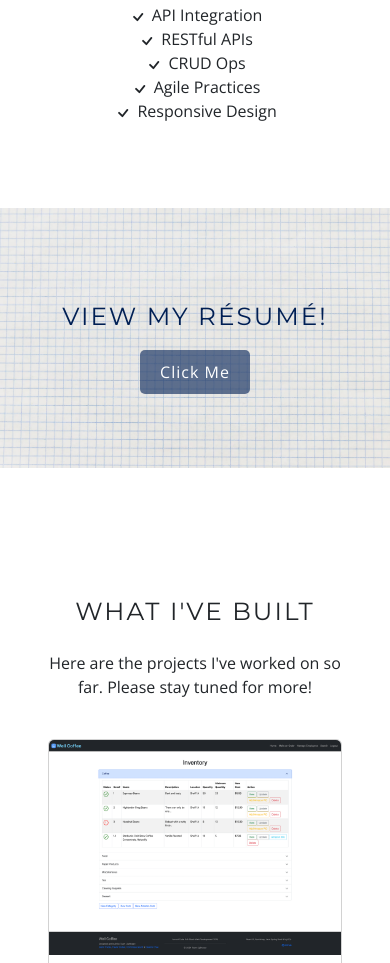
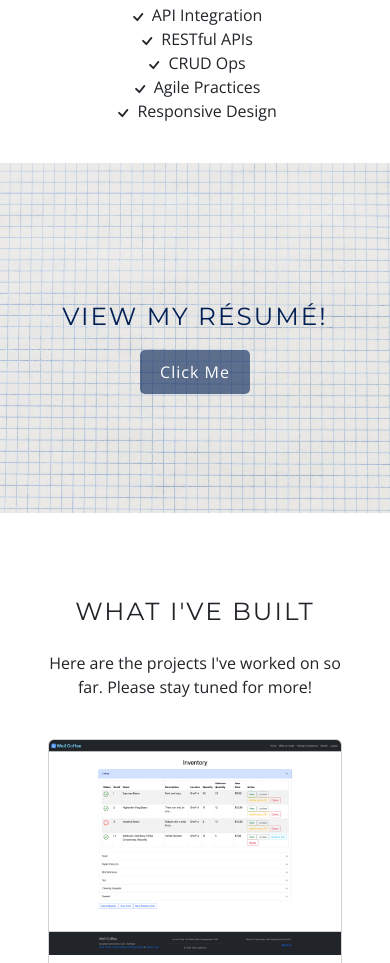
Before and after one commit to skyoon26/deanne-portfolio, a plain HTML site: page index.html in a window 390 px wide. Shown: the part 4392-5355 px from the top of the page. Drawn offline with nearby package versions, Linux system fonts and the light colour scheme.

Commit message:
Attempt to fix background image zoom on mobile devices

```diff
--- a/style.css
+++ b/style.css
@@ -87,10 +87,3 @@ button:hover {
 .modal-header, .modal-footer {
   background-color: #f0f0f0;
 }
-
-@media (max-width: 768px) {
-  #resume {
-      background-size: contain;
-      background-position: center;
-  }
-}
```
